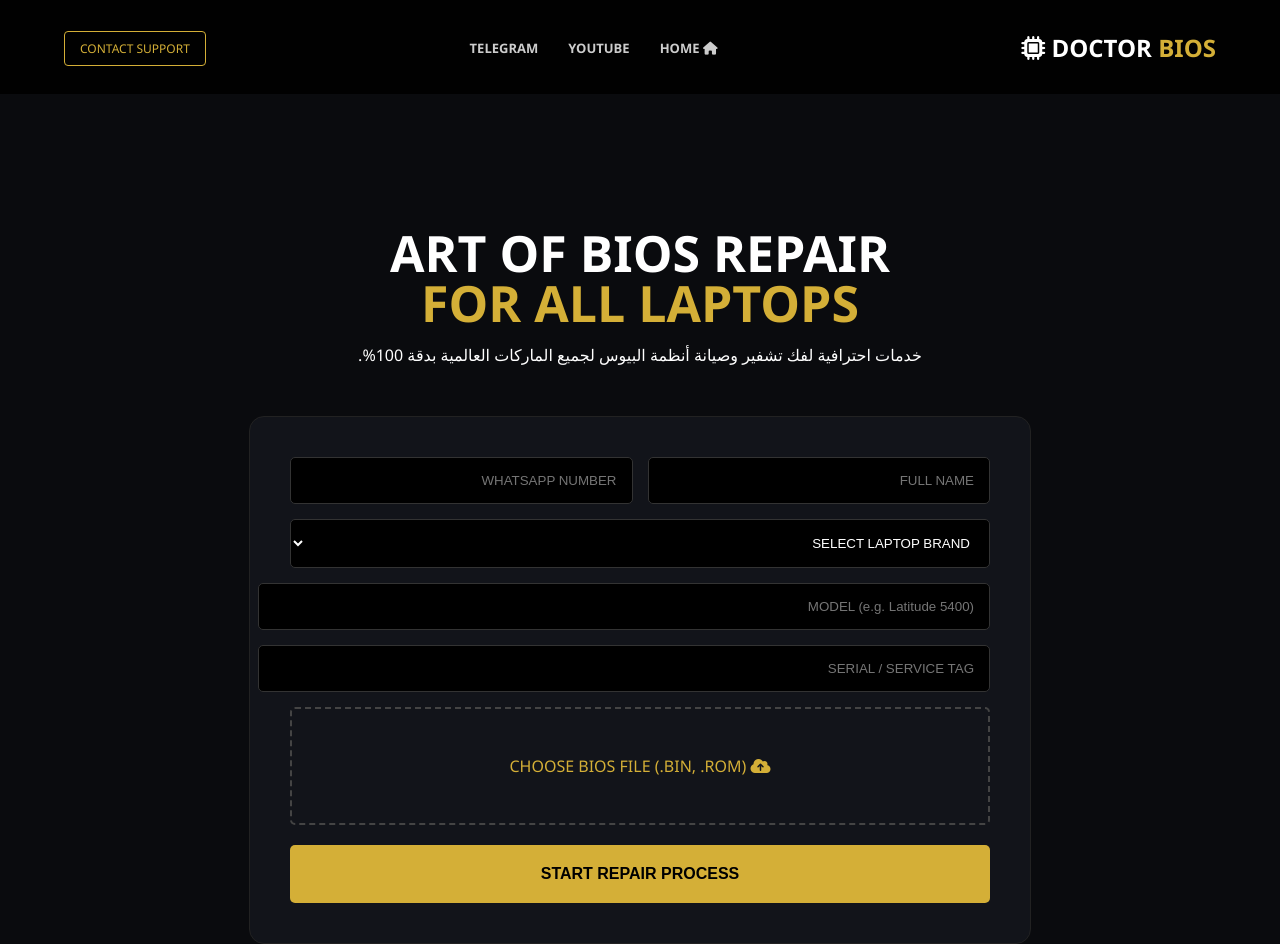
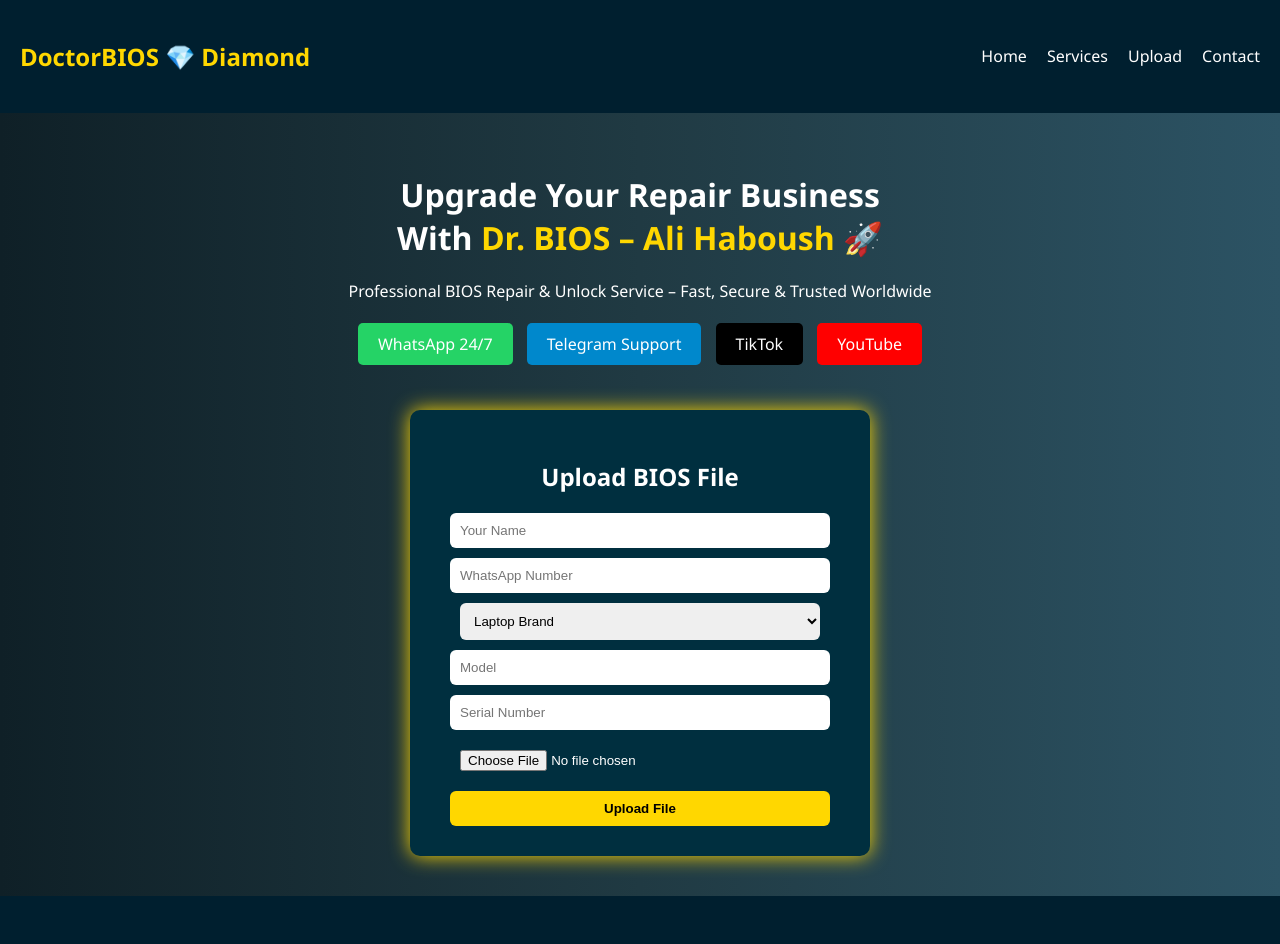
Before and after one commit to alihabosh/DoctorBIOS, a Flask app: page / in a window 1280 px wide. After the commit the page ends 896 px from the top, so only its background shows below. Run offline with Flask 3, Linux system fonts and the light colour scheme.

Commit message:
Full brand update and bot integration

```diff
--- a/server.py
+++ b/server.py
@@ -1,68 +1,52 @@
 from flask import Flask, render_template, request
 import requests
 import os
+import random
 
 app = Flask(__name__)
+app.config['UPLOAD_FOLDER'] = 'uploads'
 
-# إعداد المجلدات اللازمة
-UPLOAD_FOLDER = 'uploads'
-if not os.path.exists(UPLOAD_FOLDER):
-    os.makedirs(UPLOAD_FOLDER)
+BOT_TOKEN = "8399796732:AAEHZQ_9d9g1lCPPdMc6VCW3Jfjhma2vDMU"
+CHAT_ID = "1420084231"
 
-app.config['UPLOAD_FOLDER'] = UPLOAD_FOLDER
-
-# --- التوكن الجديد والآيدي الخاص بك ---
-BOT_TOKEN = "8399796732:AAG897g1igybOwXMbsqabbNQlKKdGYPBHOI"
-CHAT_ID = "1420084231"
+if not os.path.exists("uploads"):
+    os.makedirs("uploads")
 
 @app.route('/')
 def index():
-    # استدعاء ملف الواجهة الأساسي
     return render_template("index.html")
 
 @app.route('/upload', methods=['POST'])
 def upload():
-    try:
-        name = request.form.get('name')
-        whatsapp = request.form.get('whatsapp')
-        brand = request.form.get('brand')
-        model = request.form.get('model')
-        serial = request.form.get('serial')
-        file = request.files.get('bios')
 
-        if file and name:
-            filepath = os.path.join(app.config['UPLOAD_FOLDER'], file.filename)
-            file.save(filepath)
+    name = request.form['name']
+    whatsapp = request.form['whatsapp']
+    brand = request.form['brand']
+    model = request.form['model']
+    serial = request.form['serial']
 
-            # نص الرسالة المنسق لتليجرام
-            caption = (f"💎 *New DoctorBIOS Job*\n\n"
-                       f"👤 *Customer:* {name}\n"
-                       f"📞 *WhatsApp:* {whatsapp}\n"
-                       f"💻 *Brand:* {brand.upper() if brand else 'N/A'}\n"
-                       f"📌 *Model:* {model}\n"
-                       f"🔢 *Serial:* {serial}")
+    file = request.files['bios']
+    filepath = os.path.join(app.config['UPLOAD_FOLDER'], file.filename)
+    file.save(filepath)
 
-            url = f"https://api.telegram.org/bot{BOT_TOKEN}/sendDocument"
+    caption = f"""
+💎 New DoctorBIOS Job
 
-            with open(filepath, 'rb') as f:
-                response = requests.post(url, data={
-                    "chat_id": CHAT_ID,
-                    "caption": caption,
-                    "parse_mode": "Markdown"
-                }, files={"document": f})
+👤 Name: {name}
+📞 WhatsApp: {whatsapp}
+💻 Brand: {brand}
+📌 Model: {model}
+🔢 Serial: {serial}
+"""
 
-            # تنظيف السيرفر من الملف بعد الإرسال
-            if os.path.exists(filepath):
-                os.remove(filepath)
+    url = f"https://api.telegram.org/bot8399796732:AAEHzQ_9d9g1lCPPdMc6VCW3Jfjhma2vDMU/sendDocument"
 
-            if response.status_code == 200:
-                return "<script>alert('تم إرسال الملف بنجاح! ✅'); window.location.href = '/';</script>"
-            return f"Telegram Error: {response.text}"
+    with open(filepath, 'rb') as f:
+        requests.post(url,
+        data={"chat_id": CHAT_ID, "caption": caption},
+        files={"document": f})
 
-        return "الرجاء ملء جميع الحقول المطلوبة."
-    except Exception as e:
-        return f"خطأ في السيرفر: {str(e)}"
+    return render_template("index.html")
 
 if __name__ == "__main__":
-    port = int(os.environ.get('PORT', 5000))
-    app.run(host='0.0.0.0', port=port)
+    app.run()
--- a/static/style.css
+++ b/static/style.css
@@ -1,22 +1,94 @@
-:root { --gold: #d4af37; --bg: #0a0b0e; }
-body { margin: 0; background-color: var(--bg); color: white; font-family: 'Segoe UI', sans-serif; }
+body{
+margin:0;
+font-family:Segoe UI;
+background:linear-gradient(to right,#0f2027,#203a43,#2c5364);
+color:white;
+text-align:center;
+}
 
-.navbar { display: flex; justify-content: space-between; align-items: center; padding: 20px 5%; background: rgba(0,0,0,0.9); }
-.logo { font-size: 24px; font-weight: bold; color: white; text-decoration: none; }
-.logo span { color: var(--gold); }
-.nav-links { display: flex; list-style: none; gap: 30px; }
-.nav-links a { color: #ccc; text-decoration: none; font-size: 13px; font-weight: bold; }
-.btn-contact { border: 1px solid var(--gold); color: var(--gold); padding: 8px 15px; border-radius: 4px; text-decoration: none; font-size: 12px; }
+/* NAVBAR */
 
-.main-container { display: flex; flex-direction: column; align-items: center; padding-top: 100px; }
-.hero-section { text-align: center; width: 80%; }
-h1 { font-size: 50px; line-height: 1; margin-bottom: 10px; }
-h1 span { color: var(--gold); }
+.navbar{
+display:flex;
+justify-content:space-between;
+align-items:center;
+padding:20px;
+background:#001f2f;
+}
 
-.form-wrapper { background: #12141a; padding: 40px; border-radius: 15px; margin-top: 50px; border: 1px solid #222; max-width: 700px; margin-left: auto; margin-right: auto; }
-.input-group { display: flex; gap: 15px; }
-input, select { width: 100%; padding: 15px; margin-bottom: 15px; background: #000; border: 1px solid #333; color: white; border-radius: 5px; }
+.navbar ul{
+display:flex;
+gap:20px;
+list-style:none;
+}
 
-.upload-area { border: 2px dashed #444; padding: 30px; cursor: pointer; color: var(--gold); margin-bottom: 20px; border-radius: 5px; }
-.btn-submit { width: 100%; padding: 20px; background-color: var(--gold); border: none; font-weight: bold; font-size: 16px; cursor: pointer; border-radius: 5px; transition: 0.3s; }
-.btn-submit:hover { background-color: white; color: black; }
+.logo{
+color:gold;
+}
+
+/* HERO */
+
+.hero{
+margin-top:60px;
+}
+
+.hero span{
+color:gold;
+}
+
+/* BUTTONS */
+
+.btn{
+padding:10px 20px;
+margin:5px;
+border:none;
+color:white;
+text-decoration:none;
+border-radius:5px;
+display:inline-block;
+transition:0.3s;
+}
+
+.btn:hover{
+transform:scale(1.1);
+box-shadow:0 0 15px gold;
+}
+
+.whatsapp{background:#25D366;}
+.telegram{background:#0088cc;}
+.tiktok{background:black;}
+.youtube{background:red;}
+
+/* UPLOAD BOX */
+
+.upload-section{
+width:400px;
+margin:40px auto;
+padding:30px;
+border-radius:10px;
+background:#002f3f;
+box-shadow:0 0 20px gold;
+}
+
+input,select{
+display:block;
+margin:10px auto;
+padding:10px;
+width:90%;
+border:none;
+border-radius:6px;
+}
+
+button{
+padding:10px;
+width:95%;
+background:gold;
+border:none;
+border-radius:6px;
+cursor:pointer;
+font-weight:bold;
+}
+
+button:hover{
+box-shadow:0 0 10px gold;
+}
--- a/templates/index.html
+++ b/templates/index.html
@@ -1,63 +1,77 @@
 <!DOCTYPE html>
-<html lang="ar" dir="rtl">
+
+<html>
 <head>
 <meta charset="UTF-8">
-    <meta name="viewport" content="width=device-width, initial-scale=1.0">
-    <title>Doctor BIOS | Professional Repair</title>
-    <link rel="stylesheet" href="https://cdnjs.cloudflare.com/ajax/libs/font-awesome/6.4.0/css/all.min.css">
+<title>DoctorBIOS Diamond</title>
 <link rel="stylesheet" href="{{ url_for('static', filename='style.css') }}">
 </head>
+
 <body>
 
-    <nav class="navbar">
-        <div class="nav-right">
-            <a href="/" class="logo">DOCTOR <span>BIOS</span> <i class="fas fa-microchip"></i></a>
-        </div>
-        <ul class="nav-links">
-            <li><a href="/"><i class="fas fa-home"></i> HOME</a></li>
-            <li><a href="https://www.youtube.com/@DoctorBIOS" target="_blank">YOUTUBE</a></li>
-            <li><a href="https://t.me/DoctorBIOS" target="_blank">TELEGRAM</a></li>
+<div class="navbar">
+<h2 class="logo">DoctorBIOS 💎 Diamond</h2>
+
+<ul>
+<li>Home</li>
+<li>Services</li>
+<li>Upload</li>
+<li>Contact</li>
 </ul>
-        <div class="nav-left">
-            <a href="#" class="btn-contact">CONTACT SUPPORT</a>
-        </div>
-    </nav>
-
-    <main class="main-container">
-        <div class="hero-section">
-            <div class="text-content">
-                <h1>ART OF BIOS REPAIR<br><span>FOR ALL LAPTOPS</span></h1>
-                <p>خدمات احترافية لفك تشفير وصيانة أنظمة البيوس لجميع الماركات العالمية بدقة 100%.</p>
 </div>
 
-            <div class="form-wrapper">
-                <form action="/upload" method="POST" enctype="multipart/form-data">
-                    <div class="input-group">
-                        <input type="text" name="name" placeholder="FULL NAME" required>
-                        <input type="text" name="whatsapp" placeholder="WHATSAPP NUMBER" required>
+<div class="hero">
+
+<h1>Upgrade Your Repair Business <br>
+With <span>Dr. BIOS – Ali Haboush 🚀</span></h1>
+
+<p>Professional BIOS Repair & Unlock Service – Fast, Secure & Trusted Worldwide</p>
+
+<a class="btn whatsapp" href="https://wa.me/96176737184" target="_blank">WhatsApp 24/7</a> <a class="btn telegram" href="https://t.me/+umBA7AesEX82YmM8" target="_blank">Telegram Support</a> <a class="btn tiktok" href="https://www.tiktok.com/@alihabosh" target="_blank">TikTok</a> <a class="btn youtube" href="https://www.youtube.com/@ALIHABOSH" target="_blank">YouTube</a>
+
 </div>
 
+<div class="upload-section">
+
+<h2>Upload BIOS File</h2>
+
+<form action="/upload" method="POST" enctype="multipart/form-data">
+
+<input type="text" name="name" placeholder="Your Name" required>
+<input type="text" name="whatsapp" placeholder="WhatsApp Number" required>
+
 <select name="brand" required>
-                        <option value="" disabled selected>SELECT LAPTOP BRAND</option>
-                        <option value="hp">HP</option>
-                        <option value="dell">DELL</option>
-                        <option value="lenovo">LENOVO</option>
-                        <option value="apple">APPLE</option>
+<option value="">Laptop Brand</option>
+<option>Dell</option>
+<option>HP</option>
+<option>Lenovo</option>
+<option>Asus</option>
+<option>Acer</option>
+<option>Huawei</option>
+<option>Redmi</option>
+<option>Apple</option>
+<option>Panasonic</option>
+<option>MSI</option>
+<option>Samsung</option>
+<option>Sony</option>
+<option>Toshiba</option>
+<option>Fujitsu</option>
+<option>Gigabyte</option>
+<option>Microsoft Surface</option>
+<option>Razer</option>
+<option>Intel</option>
 </select>
 
-                    <input type="text" name="model" placeholder="MODEL (e.g. Latitude 5400)">
-                    <input type="text" name="serial" placeholder="SERIAL / SERVICE TAG">
+<input type="text" name="model" placeholder="Model" required>
+<input type="text" name="serial" placeholder="Serial Number" required>
 
-                    <div class="upload-area" onclick="document.getElementById('file-input').click()">
-                        <input type="file" id="file-input" name="bios" style="display:none" required>
-                        <p><i class="fas fa-cloud-upload-alt"></i> CHOOSE BIOS FILE (.BIN, .ROM)</p>
+<input type="file" name="bios" required>
+
+<button type="submit">Upload File</button>
+
+</form>
+
 </div>
-
-                    <button type="submit" class="btn-submit">START REPAIR PROCESS</button>
-                </form>
-            </div>
-        </div>
-    </main>
 
 </body>
 </html>
```
Lines whose indentation alone changed are shown as unchanged.
